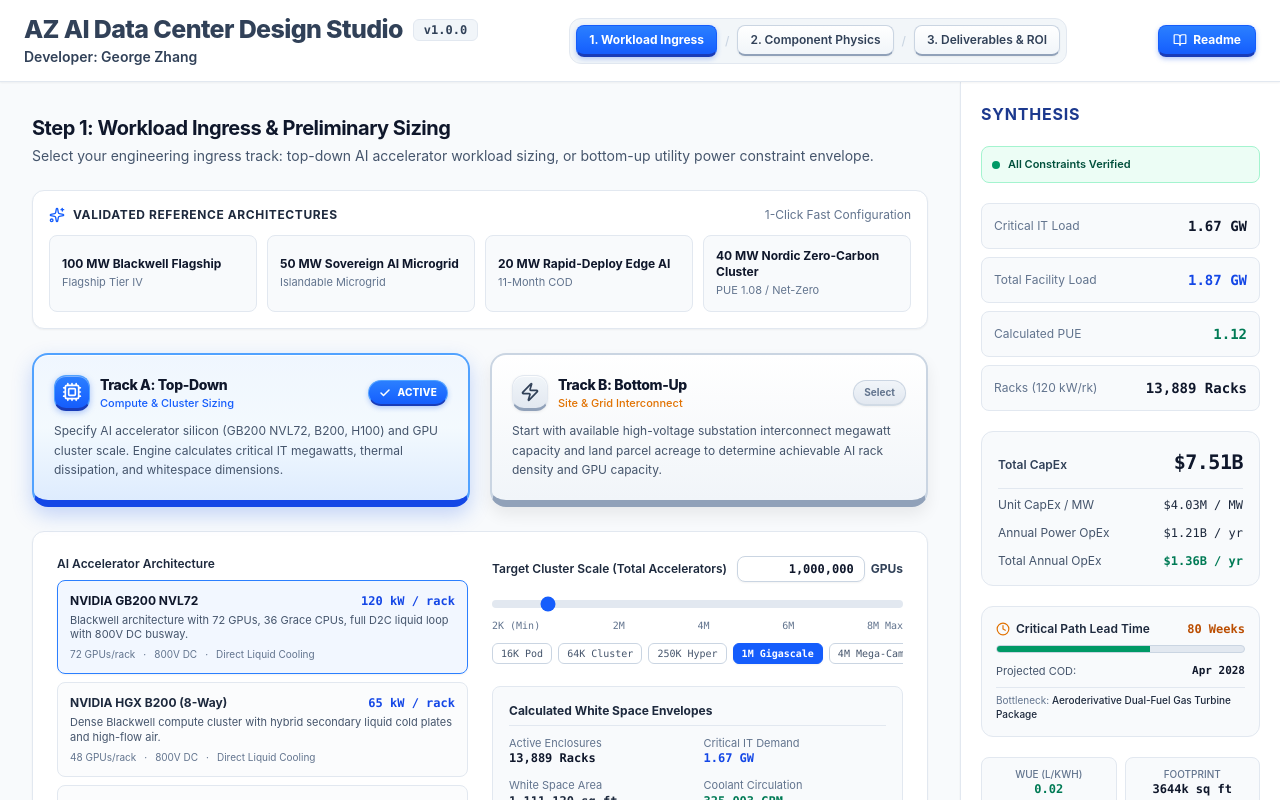
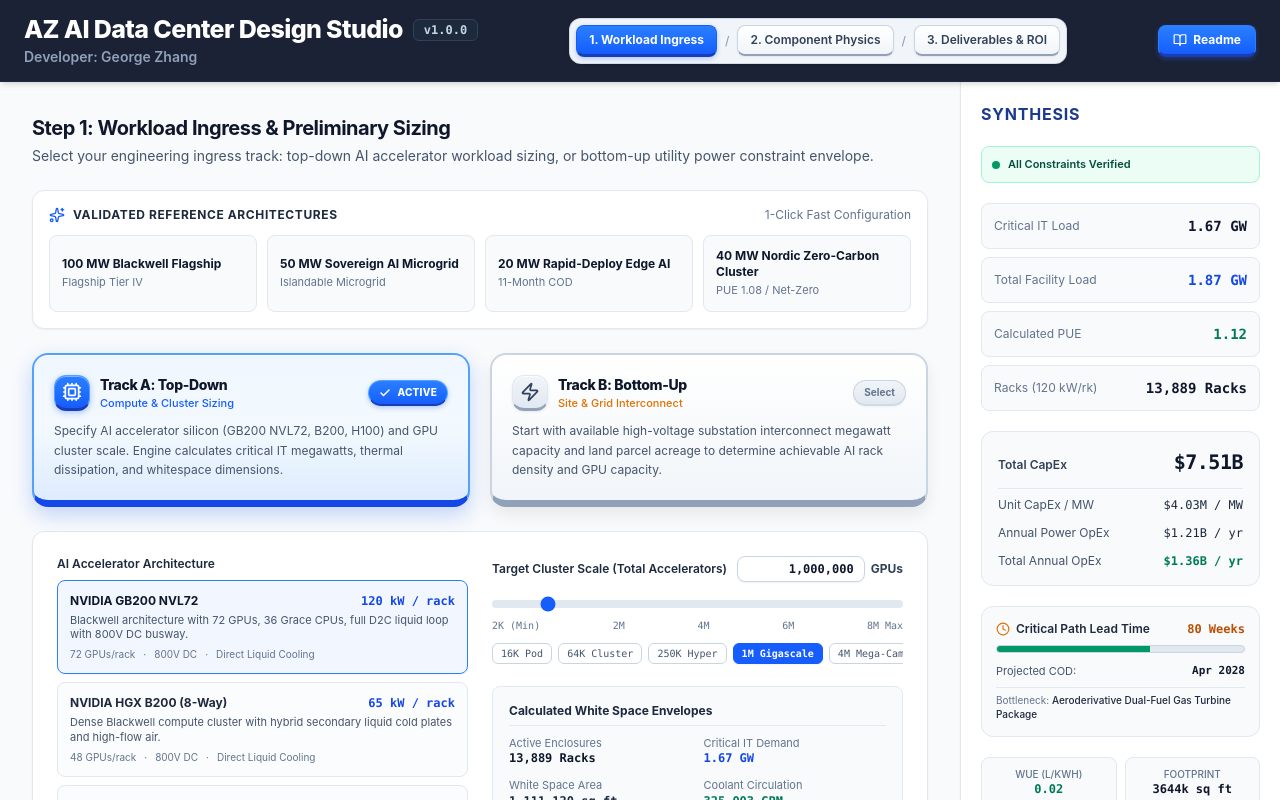
Before and after one commit to georgezhangusa/AZ-AI-Data-Center-Design-Studio, a React (Vite) app: page / in a window 1280 px wide. Shown: the top 800 px of the page. Built offline with nearby package versions, Linux system fonts and the light colour scheme.

Commit message:
style(ui): update header to dark mode theme
Transition the header to a dark theme using slate-900 backgrounds and adjusted text contrast for improved visual hierarchy.

```diff
--- a/src/components/Header.tsx
+++ b/src/components/Header.tsx
@@ -17,52 +17,52 @@ export const Header: React.FC<HeaderProps> = ({
   onOpenReadme
 }) => {
   return (
-    <header className="border-b border-slate-200 bg-white/95 backdrop-blur sticky top-0 z-40 px-6 py-3.5 flex items-center justify-between no-print shadow-xs">
+    <header className="border-b border-slate-800 bg-slate-900/95 backdrop-blur sticky top-0 z-40 px-6 py-3.5 flex items-center justify-between no-print shadow-md">
       {/* Zone 1: Single text element wordmark */}
       <div className="flex flex-col text-left">
         <div className="flex items-center gap-2.5">
-          <span className="text-[25px] font-extrabold tracking-tight text-slate-700 whitespace-nowrap leading-tight">
+          <span className="text-[25px] font-extrabold tracking-tight text-white whitespace-nowrap leading-tight">
             AZ AI Data Center Design Studio
           </span>
-          <span className="font-mono text-xs px-2.5 py-0.5 bg-slate-100 text-slate-700 font-semibold rounded-md border border-slate-200">
+          <span className="font-mono text-xs px-2.5 py-0.5 bg-slate-800 text-slate-300 font-semibold rounded-md border border-slate-700">
             v1.0.0
           </span>
         </div>
-        <div className="flex items-center gap-3 mt-0.5 text-xs text-slate-500 font-medium">
-          <span className="text-sm font-semibold text-slate-700">Developer: George Zhang</span>
+        <div className="flex items-center gap-3 mt-0.5 text-xs text-slate-400 font-medium">
+          <span className="text-sm font-semibold text-slate-400">Developer: George Zhang</span>
         </div>
       </div>
 
       {/* Zone 2: Navigation Links / Step Controls */}
-      <nav className="flex items-center gap-1.5 bg-slate-100/90 border border-slate-200 rounded-xl p-1.5 text-xs font-medium">
+      <nav className="flex items-center gap-1.5 bg-slate-100 border border-slate-300/80 rounded-xl p-1.5 text-xs font-medium shadow-sm">
         <button
           onClick={() => onSetStep(1)}
           className={`px-3 py-1.5 rounded-lg transition-all duration-75 whitespace-nowrap shrink-0 cursor-pointer select-none ${
             currentStep === 1
               ? 'bg-gradient-to-b from-blue-500 to-blue-600 text-white font-bold border border-blue-600 border-b-[3px] border-b-blue-800 shadow-[0_2px_5px_rgba(37,99,235,0.3)] active:translate-y-[2px] active:border-b-blue-700 active:shadow-none'
-              : 'bg-gradient-to-b from-white to-slate-100 text-slate-700 font-semibold border border-slate-300 border-b-[2px] border-b-slate-400 hover:from-slate-50 hover:to-slate-100 shadow-[0_1px_2px_rgba(0,0,0,0.05)] active:translate-y-[1px] active:border-b-slate-300 active:shadow-none'
+              : 'bg-gradient-to-b from-white to-slate-100 text-slate-700 font-semibold border border-slate-300 border-b-[2px] border-b-slate-400 hover:from-slate-50 hover:to-slate-100 hover:text-slate-900 shadow-[0_1px_2px_rgba(0,0,0,0.06)] active:translate-y-[1px] active:border-b-slate-300 active:shadow-none'
           }`}
         >
           1. Workload Ingress
         </button>
-        <span className="text-slate-300 text-xs px-0.5 select-none" aria-hidden="true">/</span>
+        <span className="text-slate-400 text-xs px-0.5 select-none" aria-hidden="true">/</span>
         <button
           onClick={() => onSetStep(2)}
           className={`px-3 py-1.5 rounded-lg transition-all duration-75 whitespace-nowrap shrink-0 cursor-pointer select-none ${
             currentStep === 2
               ? 'bg-gradient-to-b from-blue-500 to-blue-600 text-white font-bold border border-blue-600 border-b-[3px] border-b-blue-800 shadow-[0_2px_5px_rgba(37,99,235,0.3)] active:translate-y-[2px] active:border-b-blue-700 active:shadow-none'
-              : 'bg-gradient-to-b from-white to-slate-100 text-slate-700 font-semibold border border-slate-300 border-b-[2px] border-b-slate-400 hover:from-slate-50 hover:to-slate-100 shadow-[0_1px_2px_rgba(0,0,0,0.05)] active:translate-y-[1px] active:border-b-slate-300 active:shadow-none'
+              : 'bg-gradient-to-b from-white to-slate-100 text-slate-700 font-semibold border border-slate-300 border-b-[2px] border-b-slate-400 hover:from-slate-50 hover:to-slate-100 hover:text-slate-900 shadow-[0_1px_2px_rgba(0,0,0,0.06)] active:translate-y-[1px] active:border-b-slate-300 active:shadow-none'
           }`}
         >
           2. Component Physics
         </button>
-        <span className="text-slate-300 text-xs px-0.5 select-none" aria-hidden="true">/</span>
+        <span className="text-slate-400 text-xs px-0.5 select-none" aria-hidden="true">/</span>
         <button
           onClick={() => onSetStep(3)}
           className={`px-3 py-1.5 rounded-lg transition-all duration-75 whitespace-nowrap shrink-0 cursor-pointer select-none ${
             currentStep === 3
               ? 'bg-gradient-to-b from-blue-500 to-blue-600 text-white font-bold border border-blue-600 border-b-[3px] border-b-blue-800 shadow-[0_2px_5px_rgba(37,99,235,0.3)] active:translate-y-[2px] active:border-b-blue-700 active:shadow-none'
-              : 'bg-gradient-to-b from-white to-slate-100 text-slate-700 font-semibold border border-slate-300 border-b-[2px] border-b-slate-400 hover:from-slate-50 hover:to-slate-100 shadow-[0_1px_2px_rgba(0,0,0,0.05)] active:translate-y-[1px] active:border-b-slate-300 active:shadow-none'
+              : 'bg-gradient-to-b from-white to-slate-100 text-slate-700 font-semibold border border-slate-300 border-b-[2px] border-b-slate-400 hover:from-slate-50 hover:to-slate-100 hover:text-slate-900 shadow-[0_1px_2px_rgba(0,0,0,0.06)] active:translate-y-[1px] active:border-b-slate-300 active:shadow-none'
           }`}
         >
           3. Deliverables & ROI
@@ -75,7 +75,7 @@ export const Header: React.FC<HeaderProps> = ({
           <button
             type="button"
             onClick={onOpenReadme}
-            className="inline-flex items-center gap-1.5 font-sans text-xs px-3.5 py-1.5 bg-gradient-to-b from-blue-500 to-blue-600 hover:from-blue-400 hover:to-blue-500 text-white font-bold rounded-lg border border-blue-600 border-b-[3px] border-b-blue-800 shadow-[0_2px_5px_rgba(37,99,235,0.35)] active:translate-y-[2px] active:border-b-blue-700 active:shadow-none transition-all duration-75 cursor-pointer select-none"
+            className="inline-flex items-center gap-1.5 font-sans text-xs px-3.5 py-1.5 bg-gradient-to-b from-blue-500 to-blue-600 hover:from-blue-400 hover:to-blue-500 text-white font-bold rounded-lg border border-blue-500 border-b-[3px] border-b-blue-800 shadow-[0_2px_5px_rgba(37,99,235,0.35)] active:translate-y-[2px] active:border-b-blue-700 active:shadow-none transition-all duration-75 cursor-pointer select-none"
           >
             <BookOpen className="w-3.5 h-3.5" />
             <span>Readme</span>
```
